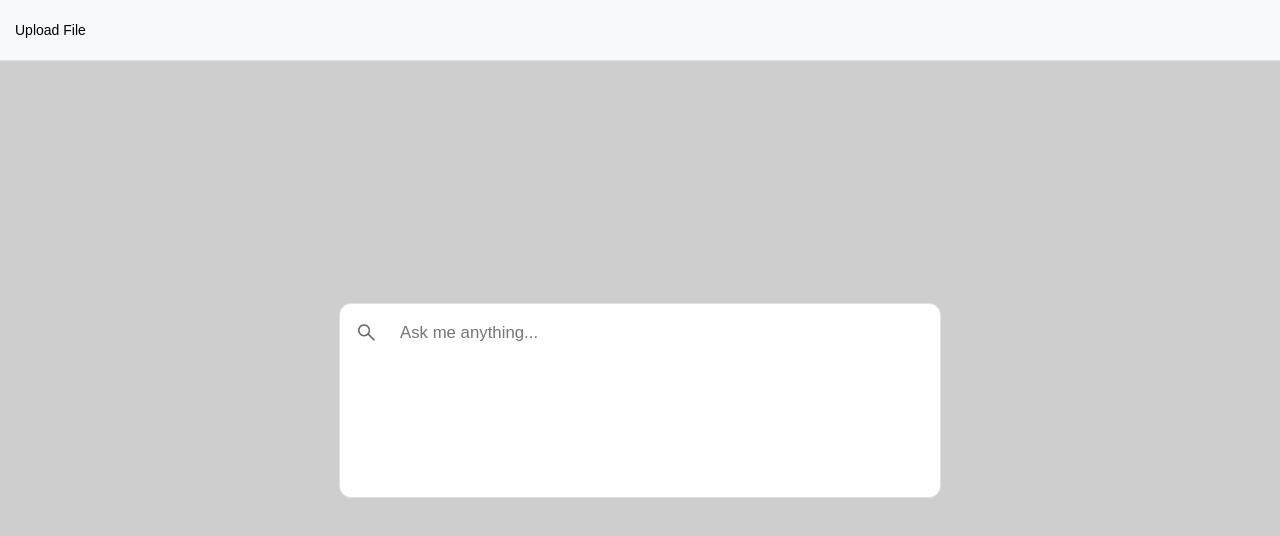
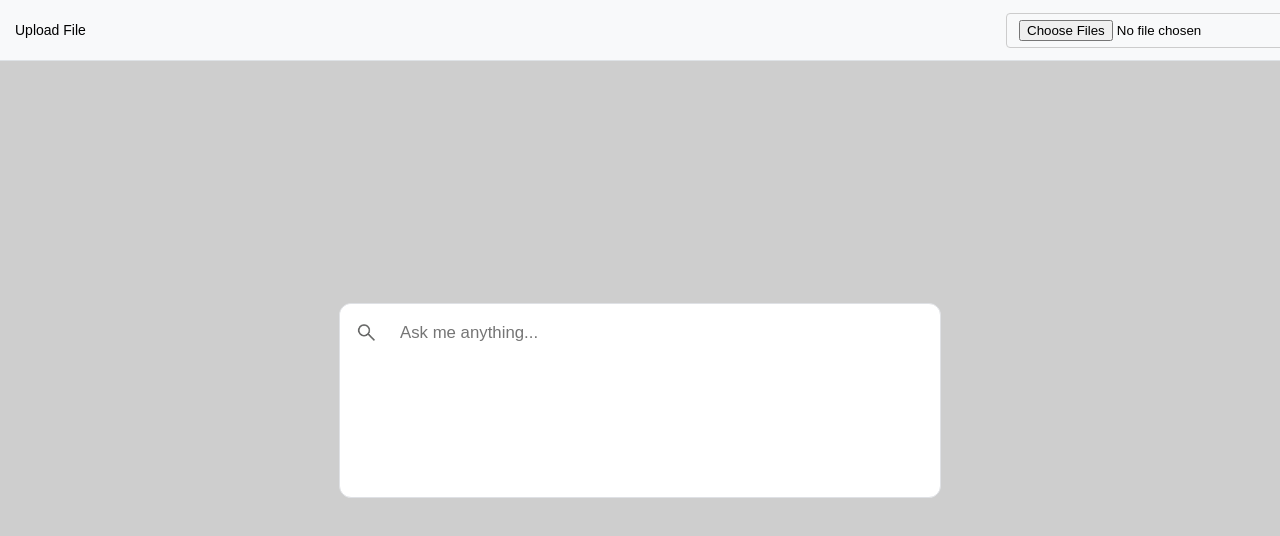
Before and after one commit to msakthiganesh/UDIResearchTool, a React (Vite) app in the folder UI/udi_bot_frontend/: page / in a window 1280 px wide. Shown: the top 536 px of the page. Built offline with nearby package versions, Linux system fonts and the light colour scheme.

Commit message:
updates to allow multiple file upload - might include bugs

```diff
--- a/UI/udi_bot_frontend/src/App.jsx
+++ b/UI/udi_bot_frontend/src/App.jsx
@@ -44,7 +44,7 @@ export default function App() {
     };
 
     const handleFileChange = (e) => {
-        setPdfFile(e.target.files[0]);
+        setPdfFile(e.target.files);
     };
 
     const handleFileUpload = async () => {
@@ -52,7 +52,9 @@ export default function App() {
             setLoading(true);
             setIsFileUploaded(true);
             const formData = new FormData();
-            formData.append("file", pdfFile);
+            for (let i = 0; i < pdfFile.length; i++) {
+                formData.append("file", pdfFile[i]);  // Append each file to the form data
+            }
 
             // Call the /upload API
             const uploadResponse = await fetch("/api/upload", {
@@ -159,9 +161,10 @@ export default function App() {
             </label>
             <input
                 type="file"
-                id="fileInput"
+                id="file"
+                name="file"
+                multiple  // Allow multiple file selection
                 onChange={handleFileChange}
-                style={{ display: "none" }}
             />
             {pdfFile && !isFileUploaded && (
                 <button onClick={handleFileUpload} className="submitButton">
```
Also changed, not shown: 1 other file (tests, documents, lock files or other folders).
